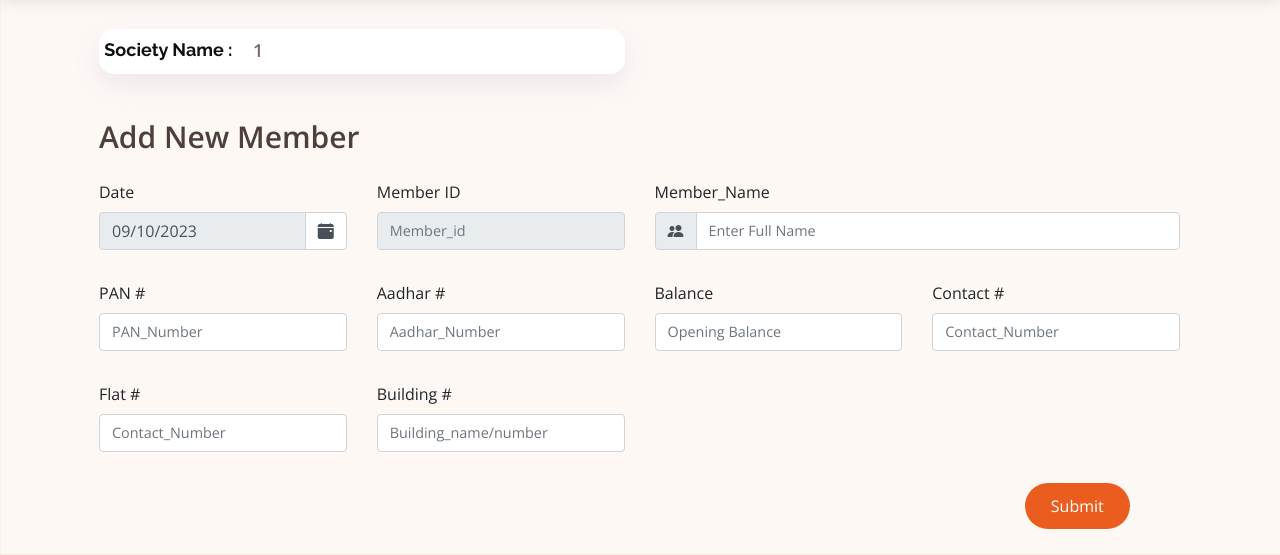
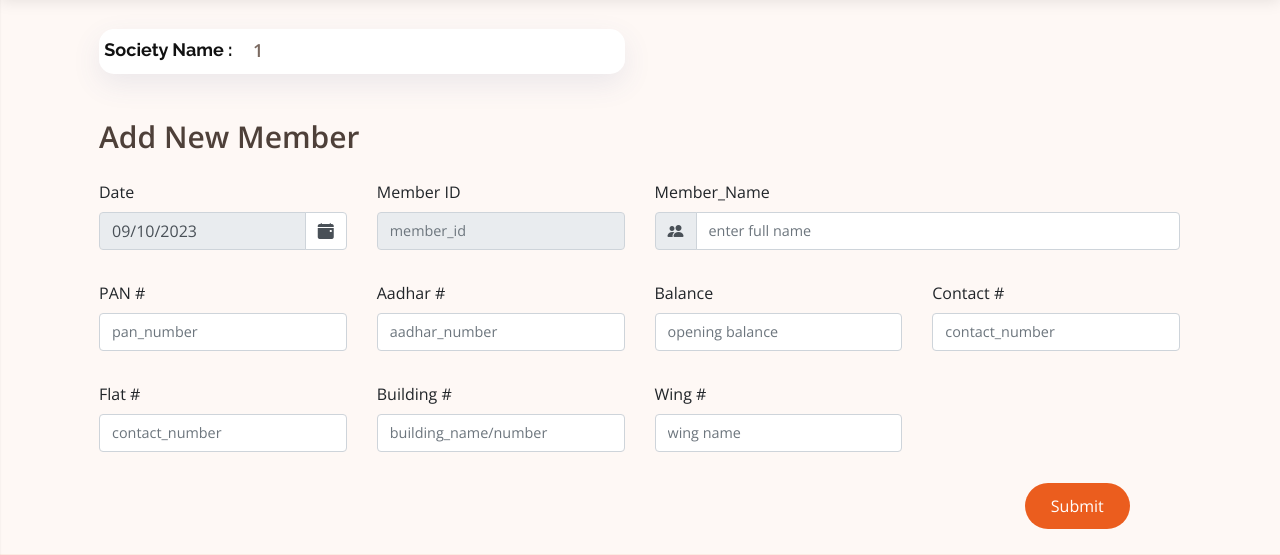
Before and after one commit to FaSidd911/housing_society, a Django app: page /add_member/1/ in a window 1280 px wide. Shown: the part 73-628 px from the top of the page. Run offline with Django 4.2, Linux system fonts and the light colour scheme; some libraries are stand-ins or nearby versions.

Commit message:
added wing

```diff
--- a/templates/add_member.html
+++ b/templates/add_member.html
@@ -170,7 +170,7 @@
               </div>
               <div class="form-group col-md-3">
                   <label for="member_id">Member ID</label>
-                  <input type="text" name="member_id" class="form-control" id="member_id" placeholder="Member_id" disabled>
+                  <input type="text" name="member_id" class="form-control" id="member_id" placeholder="member_id" disabled>
               </div>
               <div class="col-md-6">
                   <label for="Member_name">Member_Name</label>
@@ -178,38 +178,41 @@
                       <span class="input-group-text">
                       <span class="bi bi-people-fill"></span>
                       </span>
-                      <input type="text" name = "Member_Name" class="form-control" placeholder="Enter Full Name">
+                      <input type="text" name = "Member_Name" class="form-control" placeholder="enter full name">
                   </div>
               </div>
           </div>
           <div class = "row">
               <div class="form-group col-md-3">
                   <label for="PAN_Number">PAN #</label>
-                  <input type="text" name="PAN_Number" class="form-control" id="PAN_Number" placeholder="PAN_Number" required>
+                  <input type="text" name="PAN_Number" class="form-control" id="PAN_Number" placeholder="pan_number" required>
               </div>
               <div class="form-group col-md-3">
                   <label for="Aadhar_Number">Aadhar #</label>
-                  <input type="text" name="Aadhar_Number" class="form-control" id="Aadhar_Number" placeholder="Aadhar_Number" required>
+                  <input type="text" name="Aadhar_Number" class="form-control" id="Aadhar_Number" placeholder="aadhar_number" required>
               </div>
               <div class="form-group col-md-3">
                   <label for="Bill_Number">Balance</label>
-                  <input type="text" name="Balance" class="form-control" id="Balance" placeholder="Opening Balance" required>
+                  <input type="text" name="Balance" class="form-control" id="Balance" placeholder="opening balance" required>
               </div>
               <div class="form-group col-md-3">
                   <label for="conatct_number">Contact #</label>
-                  <input type="text" name="Contact_Number" class="form-control" id="Contact_Number" placeholder="Contact_Number" required>
+                  <input type="text" name="Contact_Number" class="form-control" id="Contact_Number" placeholder="contact_number" required>
               </div>
           </div>
           <div class = "row">
               <div class="form-group col-md-3">
                   <label for="flat_number">Flat #</label>
-                  <input type="text" name="Flat_No" class="form-control" id="Contact_Number" placeholder="Contact_Number" required>
+                  <input type="text" name="Flat_No" class="form-control" id="Contact_Number" placeholder="contact_number" required>
               </div>
               <div class="form-group col-md-3">
                   <label for="building">Building #</label>
-                  <input type="text" name="building" class="form-control" id="building" placeholder="Building_name/number" required>
+                  <input type="text" name="building" class="form-control" id="building" placeholder="building_name/number" required>
               </div>
-
+              <div class="form-group col-md-3">
+                <label for="building">Wing #</label>
+                <input type="text" name="wing" class="form-control" id="wing" placeholder="wing name" required>
+            </div>
           </div>
           <div class = "row justify-content-end">
               <div class="col-sm-2" >
```
Also changed, not shown: templates/edit_member.html (+7 -4 lines).
